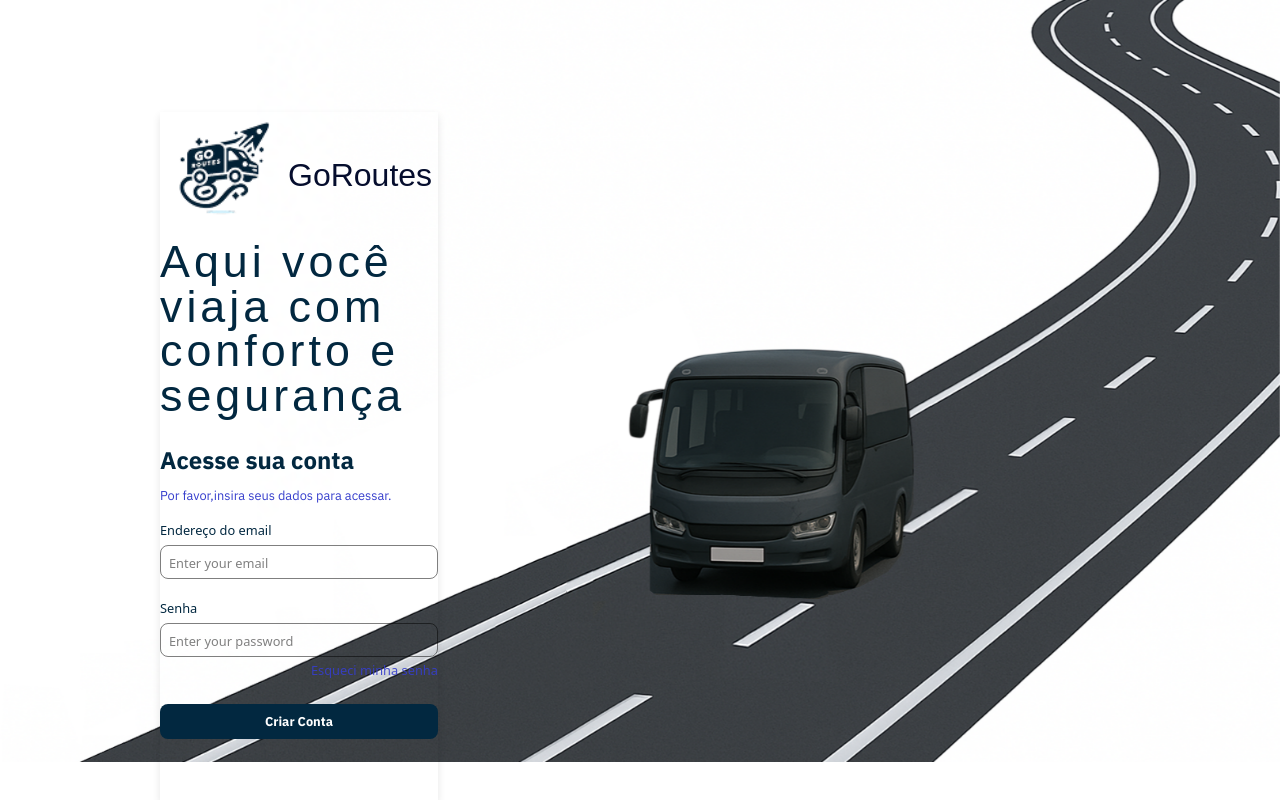
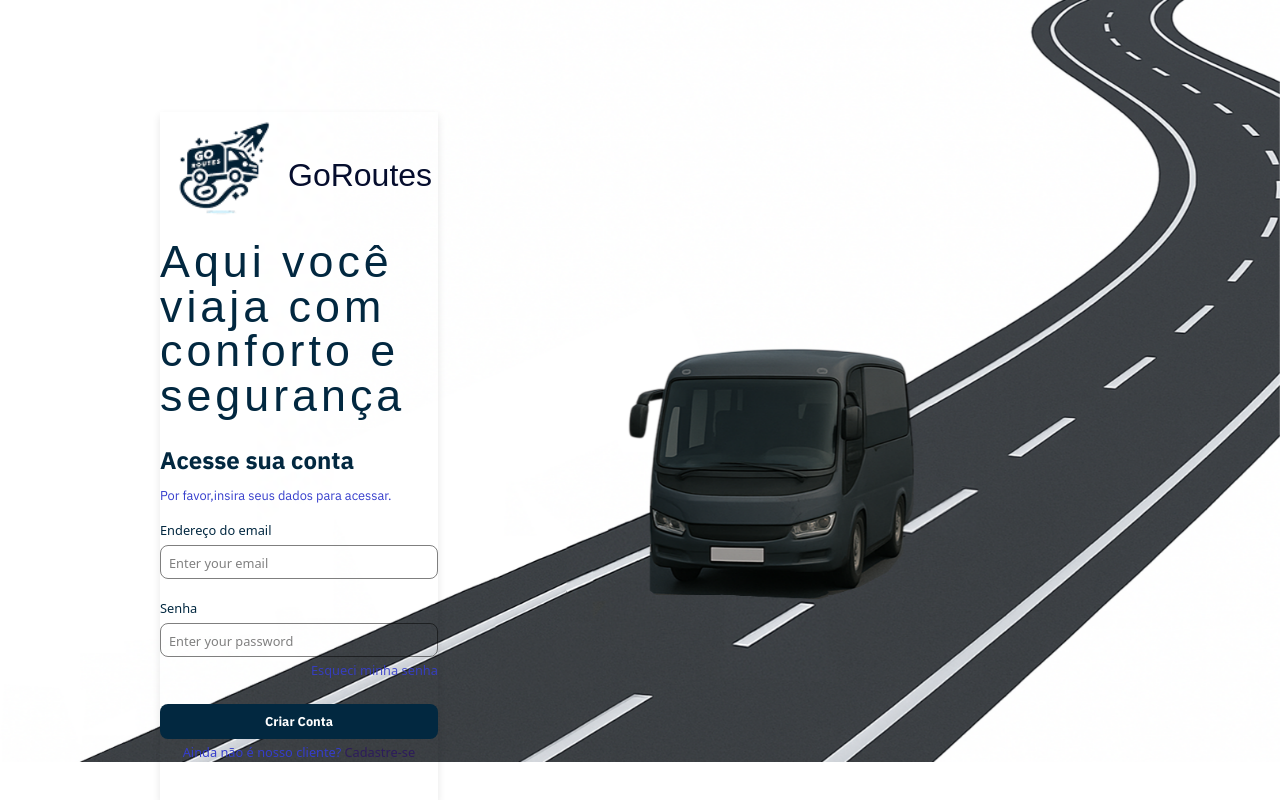
Before and after one commit to GoRoutes/GoRoutes_FrontEnd, a Vue app: page /blank/login in a window 1280 px wide. Built offline with nearby package versions, Linux system fonts and the light colour scheme; a web font is replaced by a local one.

Commit message:
FEAT: create captionComp #17

```diff
--- a/src/components/auth/LoginComp.vue
+++ b/src/components/auth/LoginComp.vue
@@ -3,6 +3,7 @@ import InputComp from "./InputComp.vue";
 import ButtonComp from "./ButtonComp.vue";
 import LogoComp from "./LogoComp.vue";
 import BgImage from "./BgImage.vue";
+import captionComp from "./captionComp.vue";
 </script>
 <template>
     <div class="container">
@@ -14,6 +15,7 @@ import BgImage from "./BgImage.vue";
                 <InputComp label="Senha" type="password" placeholder="Enter your password" v-model="password"
                     haveSubtext="true" subtext="Esqueci minha senha" style="color: #353DCCE5 !important;"/>
                 <ButtonComp name="Criar Conta" @click="handleLogin" padding=".5rem" />
+                <captionComp pCaption="Ainda não é nosso cliente?" txtLink="Cadastre-se"/>
             </div>
         </div>
         <div class="aside">
--- /dev/null
+++ b/src/components/auth/captionComp.vue
@@ -0,0 +1,32 @@
+<script setup>
+import { ref, defineProps } from "vue";
+defineProps({
+    "pCaption": String,
+    "link": String,
+    "txtLink": String,
+    });
+</script>
+<template>
+    <div class="caption">
+        <p>{{ pCaption }}</p>
+        <a :href="link">{{ txtLink }}</a>
+    </div>
+</template>
+<style scoped>
+.caption{
+    display: flex;
+}
+.caption p{
+    font-size: 0.8rem;
+    margin-top: .25rem;
+    color: var(--comment-color);
+}
+.caption a{
+    font-size: 0.8rem;
+    margin-top: .25rem;
+    margin-left: 3px;
+    text-decoration: none;
+    cursor: pointer;
+    color: #2D1C5B;
+}
+</style>
```
